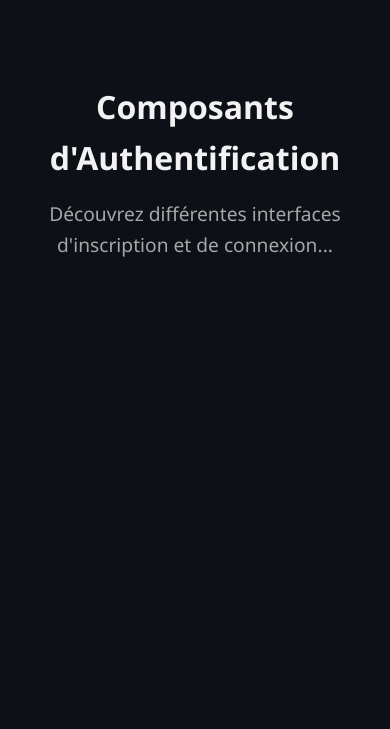
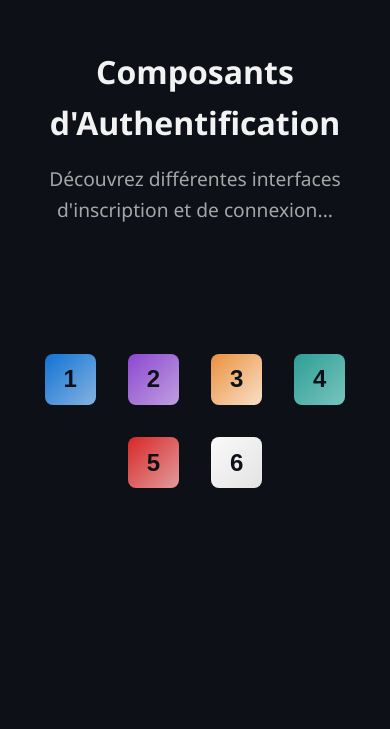
Before and after one commit to ValentinMadiot/components-auth_ui, a React (Vite) app: page / in a window 390 px wide. Shown: the part 115-844 px from the top of the page. Built offline with nearby package versions, Linux system fonts and the light colour scheme.

Commit message:
add buttons menu

```diff
--- a/src/components/auth-form-1/AuthForm1.jsx
+++ b/src/components/auth-form-1/AuthForm1.jsx
@@ -27,7 +27,7 @@ const AuthForm1 = () => {
   }, [isLogin]);
 
   return (
-    <section className="auth1">
+    <section className="auth1" id="auth1">
       {isLogin ? (
         <LoginForm switchForm={() => setIsLogin(false)} />
       ) : (
--- a/src/components/auth-form-2/AuthForm2.jsx
+++ b/src/components/auth-form-2/AuthForm2.jsx
@@ -7,7 +7,7 @@ const AuthForm2 = () => {
   const [isLogin, setIsLogin] = useState(true);
 
   return (
-    <section className="auth2">
+    <section className="auth2" id="auth2">
       {isLogin ? (
         <LoginForm2 switchForm={() => setIsLogin(false)} />
       ) : (
--- a/src/components/auth-form-3/AuthForm3.jsx
+++ b/src/components/auth-form-3/AuthForm3.jsx
@@ -25,7 +25,7 @@ const AuthForm3 = () => {
   }, [isLogin]);
 
   return (
-    <section className="auth3">
+    <section className="auth3" id="auth3">
       {isLogin ? (
         <LoginForm3 switchForm={() => setIsLogin(false)} />
       ) : (
--- a/src/components/auth-form-4/AuthForm4.jsx
+++ b/src/components/auth-form-4/AuthForm4.jsx
@@ -7,7 +7,7 @@ const AuthForm4 = () => {
   const [isLogin, setIsLogin] = useState(true);
 
   return (
-    <section className="auth4">
+    <section className="auth4" id="auth4">
       {isLogin ? (
         <LoginForm4 switchForm={() => setIsLogin(false)} />
       ) : (
--- a/src/components/auth-form-5/AuthForm5.jsx
+++ b/src/components/auth-form-5/AuthForm5.jsx
@@ -9,7 +9,7 @@ const AuthForm5 = () => {
   const toggleForm = () => setIsLogin((prev) => !prev);
 
   return (
-    <section className="auth5">
+    <section className="auth5" id="auth5">
       {isLogin ? (
         <LoginForm5 switchForm={toggleForm} />
       ) : (
--- a/src/components/auth-form-6/AuthForm6.jsx
+++ b/src/components/auth-form-6/AuthForm6.jsx
@@ -12,7 +12,7 @@ const AuthForm6 = () => {
   };
 
   return (
-    <section className="auth6__bg">
+    <section className="auth6__bg" id="auth6">
       <SvgMaskedImage />
       <div className={`auth6 ${!isLogin ? "active" : ""}`}>
         {isLogin ? (
--- /dev/null
+++ b/src/components/auth-menu/AuthMenu.jsx
@@ -0,0 +1,45 @@
+import { motion } from "framer-motion";
+import "./authMenu.css";
+
+const containerVariants = {
+  hidden: { opacity: 0 },
+  show: {
+    opacity: 1,
+    transition: {
+      delayChildren: 1, // attends que le texte soit fini (~1s)
+      staggerChildren: 0.12,
+    },
+  },
+};
+
+const buttonVariants = {
+  hidden: { opacity: 0, y: 20 },
+  show: { opacity: 1, y: 0, transition: { duration: 0.4, ease: "easeInOut" } },
+};
+
+const AuthMenu = () => {
+  const handleScroll = (id) => {
+    const section = document.getElementById(id);
+    if (section) section.scrollIntoView({ behavior: "instant" });
+  };
+
+  return (
+    <motion.div
+      className="auth-menu"
+      variants={containerVariants}
+      initial="hidden"
+      whileInView="show"
+      viewport={{ once: true }}>
+      {[1, 2, 3, 4, 5, 6].map((num) => (
+        <motion.button
+          key={num}
+          variants={buttonVariants}
+          onClick={() => handleScroll(`auth${num}`)}>
+          {num}
+        </motion.button>
+      ))}
+    </motion.div>
+  );
+};
+
+export default AuthMenu;
--- /dev/null
+++ b/src/components/auth-menu/authMenu.css
@@ -0,0 +1,130 @@
+.auth-menu {
+  display: flex;
+  flex-wrap: wrap;
+  justify-content: center;
+  gap: 2.5rem;
+  padding-bottom: 5rem;
+}
+
+.auth-menu button {
+  width: 3.5rem;
+  height: 3.5rem;
+  font-size: 1.5rem;
+  font-weight: 700;
+  color: #0d1117;
+  border: none;
+  border-radius: 0.5rem;
+  cursor: pointer;
+}
+
+.auth-menu button:nth-child(1) {
+  background: linear-gradient(
+    135deg,
+    var(--color-blue),
+    var(--color-blue-lighten)
+  );
+}
+.auth-menu button:nth-child(1):hover {
+  background: linear-gradient(
+    180deg,
+    var(--color-blue),
+    var(--color-blue-lighten)
+  );
+}
+
+.auth-menu button:nth-child(2) {
+  background: linear-gradient(
+    135deg,
+    var(--color-purple),
+    var(--color-purple-lighten)
+  );
+}
+.auth-menu button:nth-child(2):hover {
+  background: linear-gradient(
+    180deg,
+    var(--color-purple),
+    var(--color-purple-lighten)
+  );
+}
+
+.auth-menu button:nth-child(3) {
+  background: linear-gradient(
+    135deg,
+    var(--color-orange),
+    var(--color-orange-lighten)
+  );
+}
+.auth-menu button:nth-child(3):hover {
+  background: linear-gradient(
+    180deg,
+    var(--color-orange),
+    var(--color-orange-lighten)
+  );
+}
+
+.auth-menu button:nth-child(4) {
+  background: linear-gradient(
+    135deg,
+    var(--color-green),
+    var(--color-green-lighten)
+  );
+}
+.auth-menu button:nth-child(4):hover {
+  background: linear-gradient(
+    180deg,
+    var(--color-green),
+    var(--color-green-lighten)
+  );
+}
+
+.auth-menu button:nth-child(5) {
+  background: linear-gradient(
+    135deg,
+    var(--color-red),
+    var(--color-red-lighten)
+  );
+}
+.auth-menu button:nth-child(5):hover {
+  background: linear-gradient(
+    180deg,
+    var(--color-red),
+    var(--color-red-lighten)
+  );
+}
+
+.auth-menu button:nth-child(6) {
+  background: linear-gradient(
+    135deg,
+    var(--color-white-soft),
+    var(--color-white-smoke)
+  );
+}
+.auth-menu button:nth-child(6):hover {
+  background: linear-gradient(
+    180deg,
+    var(--color-white-soft),
+    var(--color-white-smoke)
+  );
+}
+
+@media (max-width: 768px) {
+  .auth-menu {
+    gap: 2rem;
+  }
+  .auth-menu button {
+    width: 3.2rem;
+    height: 3.2rem;
+    font-size: 1.5rem;
+  }
+}
+
+@media (max-width: 300px) {
+  .auth-menu {
+    gap: 1.5rem;
+  }
+  .auth-menu button {
+    width: 2.7rem;
+    height: 2.7rem;
+    font-size: 1.2rem;
+  }
+}
--- a/src/components/text-reveal/TextReveal.css
+++ b/src/components/text-reveal/TextReveal.css
@@ -1,7 +1,3 @@
-.text-reveal {
-  padding-bottom: 17rem;
-}
-
 .text-reveal h1 {
   font-size: 2.8rem;
   margin-bottom: 1rem;
--- a/src/components/text-reveal/TextReveal.jsx
+++ b/src/components/text-reveal/TextReveal.jsx
@@ -18,6 +18,7 @@ function TextReveal() {
       <motion.h1
         initial="hidden"
         whileInView="reveal"
+        viewport={{ once: true }}
         transition={{ staggerChildren: 0.04 }}>
         {headingChars.map((char, i) => (
           <motion.span
@@ -32,6 +33,7 @@ function TextReveal() {
       <motion.p
         initial="hidden"
         whileInView="reveal"
+        viewport={{ once: true }}
         transition={{ staggerChildren: 0.02 }}>
         {textChars.map((char, i) => (
           <motion.span
--- a/src/index.css
+++ b/src/index.css
@@ -90,7 +90,7 @@ img {
   justify-content: center;
   align-items: center;
   text-align: center;
-  gap: 3rem;
+  gap: 8rem;
   padding: 2rem;
   background-color: #0d1117;
 }
--- a/src/pages/Home.jsx
+++ b/src/pages/Home.jsx
@@ -1,8 +1,10 @@
+import AuthMenu from "../components/auth-menu/AuthMenu";
 import TextReveal from "../components/text-reveal/TextReveal";
 
 const Home = () => (
   <section className="home">
     <TextReveal />
+    <AuthMenu />
   </section>
 );
 
```
